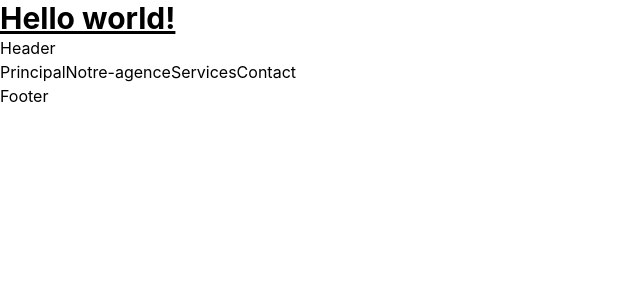
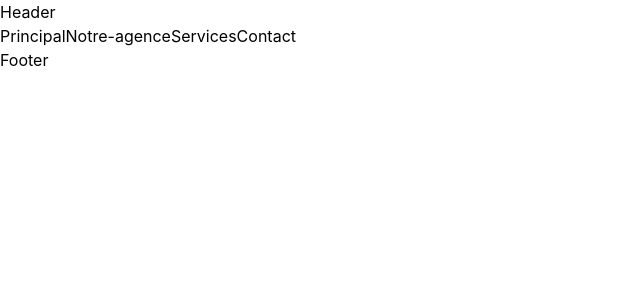
Before and after one commit to younesschalkhane/Triova-Media, a React (Vite) app in the folder frontend/client/: page / in a window 1280 px wide. Shown: the top 300 px of the page, without its empty margins (0-640 px from the left). Built offline with nearby package versions, Linux system fonts and the light colour scheme.

Commit message:
ajoute_react_icone

```diff
--- a/frontend/client/src/App.jsx
+++ b/frontend/client/src/App.jsx
@@ -10,7 +10,7 @@ function App() {
     <>
 
        <h1 class="text-3xl font-bold underline">
-    Hello world!
+
   </h1>
       <Markup/>
     </>
--- /dev/null
+++ b/package.json
@@ -0,0 +1,5 @@
+{
+  "dependencies": {
+    "react-icons": "^5.6.0"
+  }
+}
```
Also changed, not shown: frontend/client/Pages/Markup.jsx (line endings or trailing spaces), 1 other file (tests, documents, lock files or other folders).
